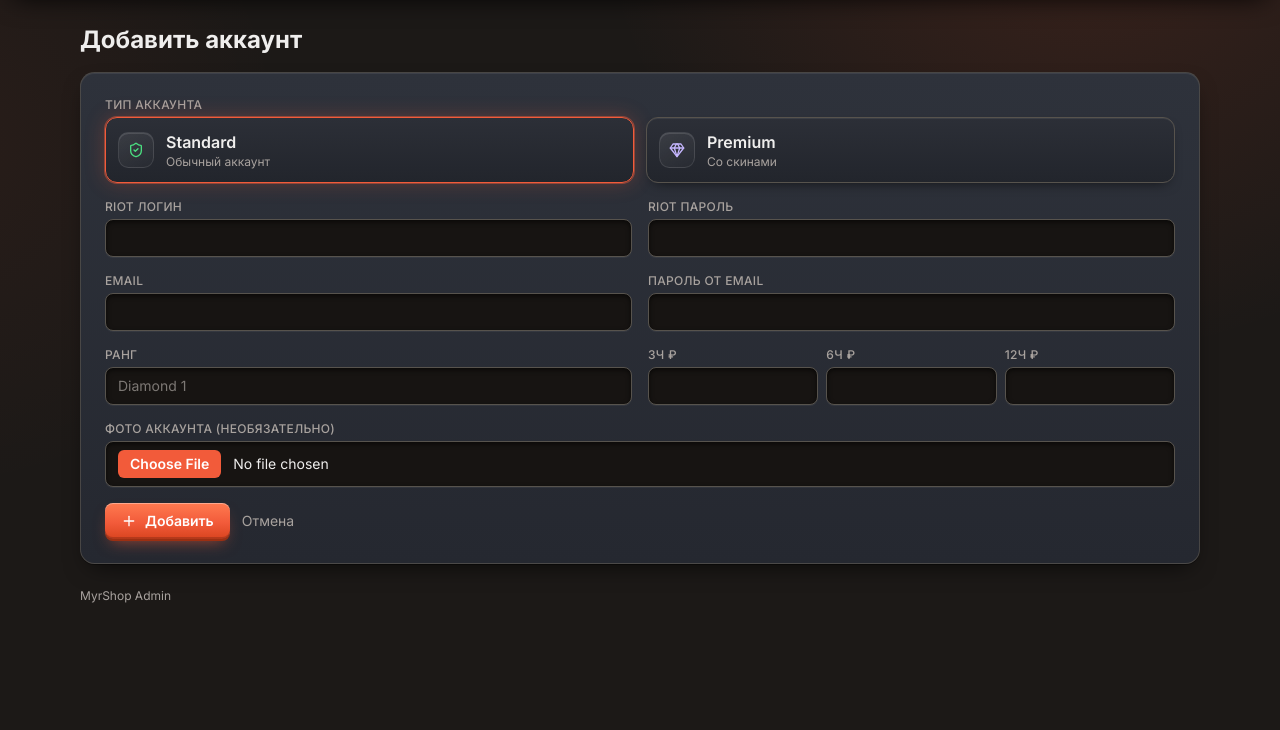
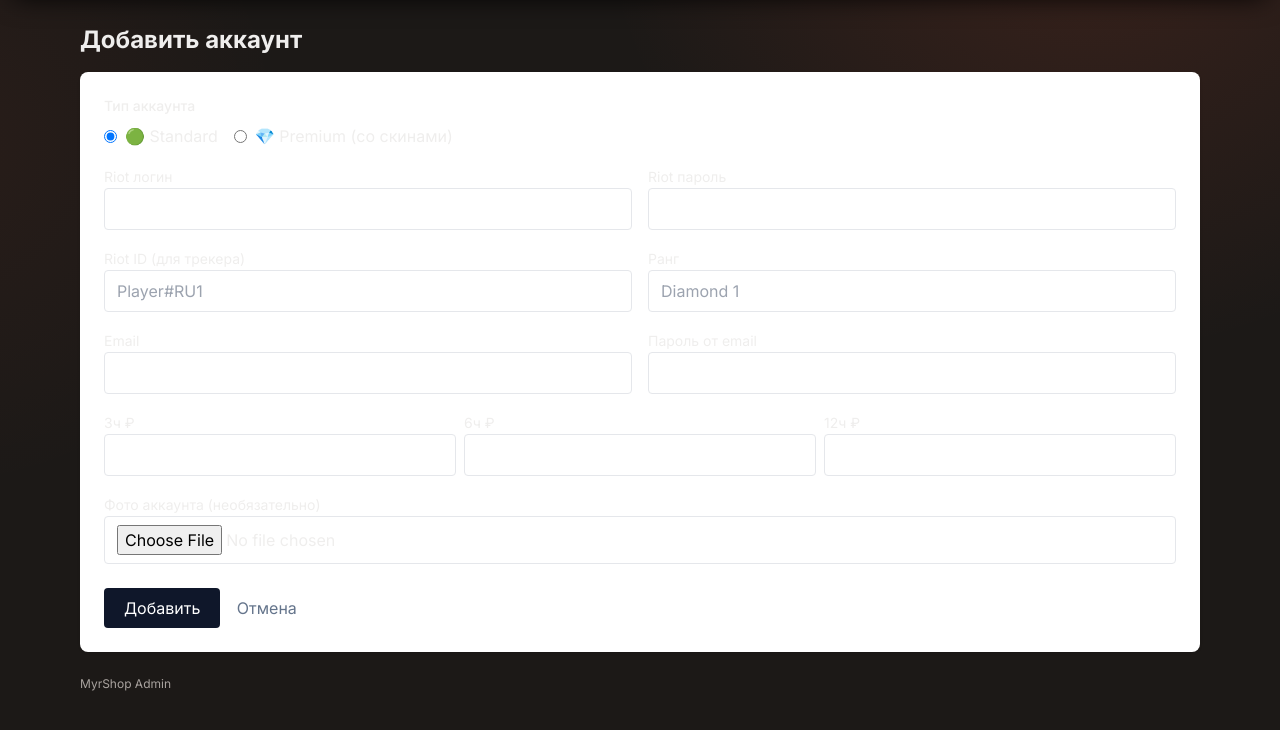
Before and after one commit to ByDendy/Myrshop_bot, a Python web app: template web/templates/account_add.html in a window 1280 px wide. Shown: the part 57-787 px from the top of the page. Run offline with Jinja, Linux system fonts and the light colour scheme; the template is opened without the code that fills it, so the values that code supplies are empty; some libraries are stand-ins or nearby versions.

Commit message:
Add files via upload

```diff
--- a/web/templates/account_add.html
+++ b/web/templates/account_add.html
@@ -1,46 +1,61 @@
 {% extends "base.html" %}
 {% block content %}
 <h1 class="text-2xl font-bold mb-4">Добавить аккаунт</h1>
-{% if error %}<p class="mb-3 px-4 py-2 rounded-lg border border-bad/50 bg-bad/10 text-bad text-sm">{{ error }}</p>{% endif %}
 
-<form method="post" enctype="multipart/form-data" class="card !p-6 grid grid-cols-1 md:grid-cols-2 gap-4">
+{% if error %}<p class="text-rose-600 mb-3">{{ error }}</p>{% endif %}
+
+<form method="post" enctype="multipart/form-data"
+      class="bg-white rounded-lg p-6 shadow grid grid-cols-1 md:grid-cols-2 gap-4">
+
   <div class="md:col-span-2">
-    <div class="label">Тип аккаунта</div>
-    <div class="grid grid-cols-1 sm:grid-cols-2 gap-3">
-      <label class="cursor-pointer">
-        <input type="radio" name="tier" value="standard" checked class="peer sr-only">
-        <div class="tier peer-checked:border-accent peer-checked:shadow-glow peer-focus-visible:ring-2 peer-focus-visible:ring-accent/60">
-          <span class="chip chip-mute"><i data-lucide="shield-check" class="w-4 h-4 text-ok"></i></span>
-          <div><div class="font-semibold">Standard</div><div class="text-xs text-muted">Обычный аккаунт</div></div>
-        </div>
+    <label class="text-sm font-medium block mb-2">Тип аккаунта</label>
+    <div class="flex gap-4">
+      <label class="flex items-center gap-2 cursor-pointer">
+        <input type="radio" name="tier" value="standard" checked>
+        <span>🟢 Standard</span>
       </label>
-      <label class="cursor-pointer">
-        <input type="radio" name="tier" value="premium"  class="peer sr-only">
-        <div class="tier peer-checked:border-violet-400 peer-checked:shadow-[0_0_0_1px_rgba(167,139,250,.5),0_0_22px_rgba(139,92,246,.3)] peer-focus-visible:ring-2 peer-focus-visible:ring-violet-400/60">
-          <span class="chip chip-mute"><i data-lucide="gem" class="w-4 h-4 text-violet-300"></i></span>
-          <div><div class="font-semibold">Premium</div><div class="text-xs text-muted">Со скинами</div></div>
-        </div>
+      <label class="flex items-center gap-2 cursor-pointer">
+        <input type="radio" name="tier" value="premium">
+        <span>💎 Premium (со скинами)</span>
       </label>
     </div>
   </div>
-  <div><label class="label">Riot логин</label><input name="login" required class="input font-mono"></div>
-  <div><label class="label">Riot пароль</label><input name="password" required class="input font-mono"></div>
-  <div><label class="label">Email</label><input name="email" class="input font-mono"></div>
-  <div><label class="label">Пароль от email</label><input name="email_password" class="input font-mono"></div>
-  <div><label class="label">Ранг</label><input name="rank" required placeholder="Diamond 1" class="input"></div>
-  <div class="grid grid-cols-3 gap-2">
-    <div><label class="label">3ч ₽</label><input name="price_3h" required type="number" step="0.01" class="input font-mono"></div>
-    <div><label class="label">6ч ₽</label><input name="price_6h" required type="number" step="0.01" class="input font-mono"></div>
-    <div><label class="label">12ч ₽</label><input name="price_12h" required type="number" step="0.01" class="input font-mono"></div>
+
+  <div><label class="text-sm">Riot логин</label>
+    <input name="login" required class="w-full border rounded px-3 py-2"></div>
+
+  <div><label class="text-sm">Riot пароль</label>
+    <input name="password" required class="w-full border rounded px-3 py-2"></div>
+
+  <div><label class="text-sm">Riot ID (для трекера)</label>
+    <input name="riot_id" placeholder="Player#RU1" class="w-full border rounded px-3 py-2"></div>
+
+  <div><label class="text-sm">Ранг</label>
+    <input name="rank" required placeholder="Diamond 1" class="w-full border rounded px-3 py-2"></div>
+
+  <div><label class="text-sm">Email</label>
+    <input name="email" class="w-full border rounded px-3 py-2"></div>
+
+  <div><label class="text-sm">Пароль от email</label>
+    <input name="email_password" class="w-full border rounded px-3 py-2"></div>
+
+  <div class="grid grid-cols-3 gap-2 md:col-span-2">
+    <div><label class="text-sm">3ч ₽</label>
+      <input name="price_3h" required type="number" step="0.01" class="w-full border rounded px-3 py-2"></div>
+    <div><label class="text-sm">6ч ₽</label>
+      <input name="price_6h" required type="number" step="0.01" class="w-full border rounded px-3 py-2"></div>
+    <div><label class="text-sm">12ч ₽</label>
+      <input name="price_12h" required type="number" step="0.01" class="w-full border rounded px-3 py-2"></div>
   </div>
+
   <div class="md:col-span-2">
-    <label class="label">Фото аккаунта (необязательно)</label>
-    <input name="photo" type="file" accept="image/*"
-           class="input file:mr-3 file:px-3 file:py-1 file:rounded-md file:border-0 file:bg-accent file:text-white file:font-semibold file:cursor-pointer">
+    <label class="text-sm">Фото аккаунта (необязательно)</label>
+    <input name="photo" type="file" accept="image/*" class="w-full border rounded px-3 py-2">
   </div>
-  <div class="md:col-span-2 flex items-center gap-3">
-    <button class="btn btn-primary"><i data-lucide="plus" class="w-4 h-4"></i>Добавить</button>
-    <a href="/accounts" class="text-sm text-muted hover:text-accent">Отмена</a>
+
+  <div class="md:col-span-2 mt-2">
+    <button class="bg-slate-900 text-white px-5 py-2 rounded hover:bg-slate-700">Добавить</button>
+    <a href="/accounts" class="ml-3 text-slate-500 hover:underline">Отмена</a>
   </div>
 </form>
 {% endblock %}
```
Also changed, not shown: web/templates/account_detail.html (+115 -41 lines), web/templates/account_edit.html (+51 -38 lines).
